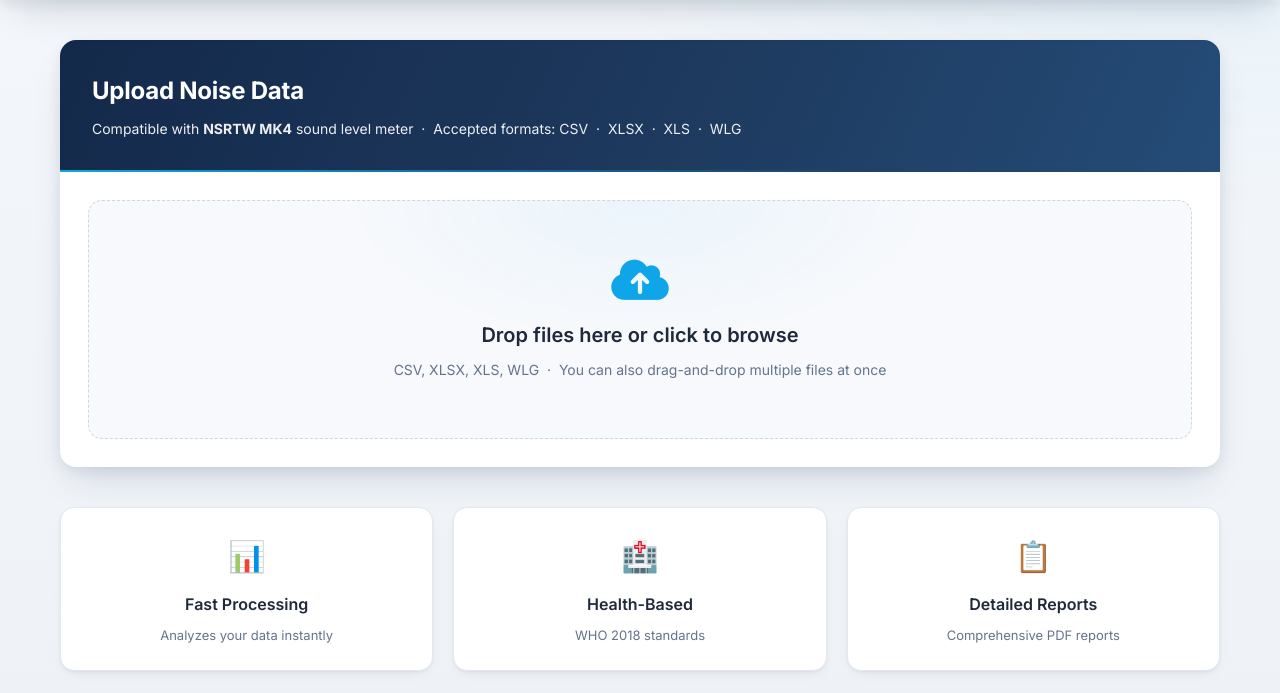
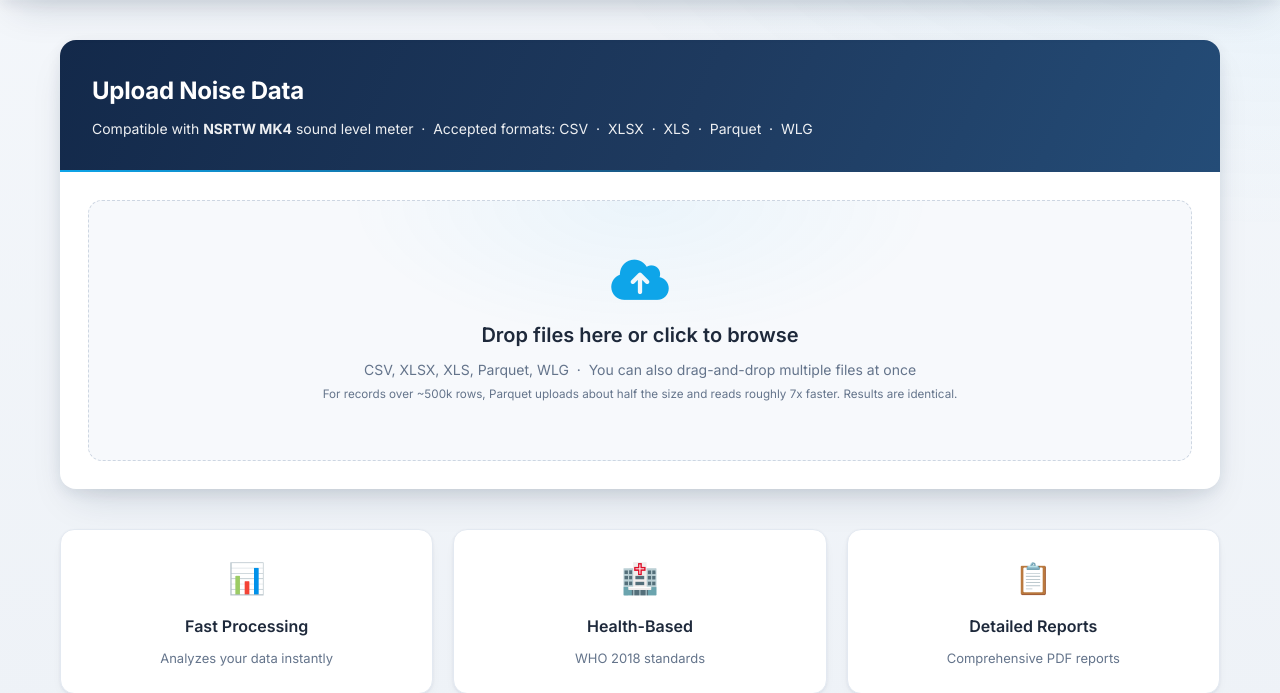
Before and after one commit to cpchoudhary2024/noiseproject, a Flask app: page / in a window 1280 px wide. Shown: the part 86-779 px from the top of the page. Run offline with Flask 3, Linux system fonts and the light colour scheme; some libraries are stand-ins or nearby versions.

Commit message:
Support Parquet input and raise the request timeout for large records
Ingest time is dominated by spreadsheet parsing, not by the analysis: a
943k-row .xlsx takes ~8 s to read and ~0.6 s to analyse. A full-season merge
(18 files, 513 MB, 10.7M rows) spends 53 s of its 72 s just reading files, and
peaks at ~4.1 GB RSS.

- Read Parquet, detected by its "PAR1" magic bytes alongside the existing
  OLE/ZIP/text sniffing, so a mislabelled extension still routes correctly.
  Same 943k-row record: 8.2 s -> 1.2 s to read, 39.7 MB -> 21.1 MB on disk.
- Add pyarrow; accept .parquet/.pq on upload and in the file pickers.
- tools/convert_to_parquet.py converts existing .xlsx/.xls/.csv exports in bulk.
  It reuses the platform's own read_input_file, so a converted file carries
  exactly the frame the platform would have built, including any reconstructed
  timestamp column.
- gunicorn --timeout 300 -> 600. Processing a full season takes ~72 s, but a
  large multipart upload over a domestic connection can add minutes on top; a
  50 MB two-file comparison upload was dropping at the transfer layer.

Conversion is lossless and verified: across two source files (.xlsx and the
tab-separated .xls variant), Parquet and original give bit-identical results for
row count, LAeq, Lden, Ldn, Lnight, both day/night windows, L10/L50/L90 and
LAmax — largest difference 0.00e+00 dB.

Deliberately NOT downsampling. Aggregating 1 s to 1 min preserves LAeq, Ldn,
Lden, Lnight and LAmax exactly (energy averaging is associative), but shifts
L90 by +0.92 dB because percentiles are not preserved. L90 is the floor metric
the community reports are built on, so that trade is not available here.

Verified: 288 API/report calls across 16 datasets including a Parquet one;
75 cross-surface checks; 12 adversarial shapes; 0 ground-truth deviations.

```diff
--- a/backend/app.py
+++ b/backend/app.py
@@ -55,6 +55,7 @@ def _set_progress(job_id: str, pct: int, msg: str):
 
 OLE_XLS_SIGNATURE = b"\xD0\xCF\x11\xE0\xA1\xB1\x1A\xE1"  # Excel 97-2003 .xls (OLE CF)
 ZIP_SIGNATURE = b"PK\x03\x04"  # .xlsx (ZIP container)
+PARQUET_SIGNATURE = b"PAR1"  # Apache Parquet (also the last 4 bytes of the file)
 
 
 def _read_file_head(filepath, size=4096):
@@ -92,7 +93,7 @@ RAW_UPLOAD_FOLDER = os.path.join(UPLOAD_FOLDER, 'raw')
 ARTIFACTS_DIR = os.environ.get('ARTIFACTS_DIR') or _default_artifacts
 ARTIFACTS_REPORTS_DIR = os.path.join(ARTIFACTS_DIR, 'reports')
 ARTIFACTS_CHARTS_DIR = os.path.join(ARTIFACTS_DIR, 'charts')
-ALLOWED_EXTENSIONS = {'csv', 'xlsx', 'xls', 'wlg'}
+ALLOWED_EXTENSIONS = {'csv', 'xlsx', 'xls', 'wlg', 'parquet', 'pq'}
 MAX_UPLOAD_MB = int(os.environ.get('UPLOAD_MAX_MB', '200'))
 MAX_FILE_SIZE = MAX_UPLOAD_MB * 1024 * 1024
 
@@ -533,6 +534,29 @@ def _flag_spreadsheet_row_limit_truncation(df: pd.DataFrame, filepath: str) -> p
     return df
 
 
+def read_parquet_file(filepath):
+    """Read a Parquet export.
+
+    Parquet is the recommended format for large records: for one 943k-row file
+    here it is roughly a tenth the size of the equivalent xlsx and reads about
+    twenty times faster. Ingest time is dominated by spreadsheet parsing, not by
+    the analysis, so the format choice is the single biggest lever on how large a
+    record this platform can handle.
+
+    Columns and dtypes are preserved exactly, so no timestamp reconstruction is
+    needed — but the same absolute-timestamp normalisation is applied so the
+    downstream pipeline sees an identical frame whatever the source format.
+    """
+    try:
+        df = pd.read_parquet(filepath)
+    except Exception as exc:
+        raise ValueError(
+            "Could not read this Parquet file. If it was written by another tool, "
+            f"re-export it with a standard writer. Underlying error: {exc}"
+        ) from exc
+    return _maybe_add_absolute_timestamp(df, None, filepath=filepath)
+
+
 def read_input_file(filepath):
     """Read CSV, Excel, or WLG by sniffing the actual file format.
 
@@ -540,9 +564,15 @@ def read_input_file(filepath):
     Supports:
     - CSV files
     - Excel files (.xls, .xlsx)
+    - Parquet files (recommended for large records)
     - WLG files (Larson Davis sound meter data)
     """
     head = _read_file_head(filepath)
+
+    # Parquet — magic bytes "PAR1" at the start of the file.
+    if head.startswith(PARQUET_SIGNATURE):
+        logger.info(f"Detected Parquet file format: {filepath}")
+        return read_parquet_file(filepath)
 
     # Check for Excel formats first
     if head.startswith(OLE_XLS_SIGNATURE) or head.startswith(ZIP_SIGNATURE):
--- a/frontend/templates/index.html
+++ b/frontend/templates/index.html
@@ -46,15 +46,15 @@
                 <div class="upload-card">
                     <div class="upload-header">
                         <h2>Upload Noise Data</h2>
-                        <p>Compatible with <strong>NSRTW MK4</strong> sound level meter &nbsp;·&nbsp; Accepted formats: CSV &nbsp;·&nbsp; XLSX &nbsp;·&nbsp; XLS &nbsp;·&nbsp; WLG</p>
+                        <p>Compatible with <strong>NSRTW MK4</strong> sound level meter &nbsp;·&nbsp; Accepted formats: CSV &nbsp;·&nbsp; XLSX &nbsp;·&nbsp; XLS &nbsp;·&nbsp; Parquet &nbsp;·&nbsp; WLG</p>
                     </div>
 
                     <!-- Drop zone (always visible, always clickable) -->
                     <div class="upload-zone" id="dropzone">
                         <i class="fas fa-cloud-upload-alt"></i>
                         <h3>Drop files here or click to browse</h3>
-                        <p>CSV, XLSX, XLS, WLG &nbsp;·&nbsp; You can also drag-and-drop multiple files at once</p>
-                        <input type="file" id="fileInput" accept=".csv,.xlsx,.xls,.wlg" multiple style="display: none;">
+                        <p>CSV, XLSX, XLS, Parquet, WLG &nbsp;·&nbsp; You can also drag-and-drop multiple files at once<br><small>For records over ~500k rows, Parquet uploads about half the size and reads roughly 7x faster. Results are identical.</small></p>
+                        <input type="file" id="fileInput" accept=".csv,.xlsx,.xls,.parquet,.pq,.wlg" multiple style="display: none;">
                     </div>
 
                     <!-- Staged file list — shown once ≥1 file is staged -->
@@ -133,7 +133,7 @@
                     </div>
                     <div id="batchFilesList"></div>
                     <div class="batch-files-footer">
-                        <input type="file" id="addMoreInput" accept=".csv,.xlsx,.xls,.wlg" multiple style="display:none;">
+                        <input type="file" id="addMoreInput" accept=".csv,.xlsx,.xls,.parquet,.pq,.wlg" multiple style="display:none;">
                         <button class="btn-add-more" onclick="addMoreFiles()">
                             <i class="fas fa-plus"></i> Add More Files to Batch
                         </button>
@@ -570,7 +570,7 @@
                     <i class="fas fa-layer-group" style="font-size:2.2rem; color:#3D5A80; margin-bottom:10px;"></i>
                     <h3>Drop 2 or more files here, or click to browse</h3>
                     <p>CSV, XLSX, XLS, WLG &nbsp;·&nbsp; Add files one-by-one or all at once</p>
-                    <input type="file" id="compareFileInput" accept=".csv,.xlsx,.xls,.wlg" multiple style="display:none;">
+                    <input type="file" id="compareFileInput" accept=".csv,.xlsx,.xls,.parquet,.pq,.wlg" multiple style="display:none;">
                 </div>
 
                 <!-- Staged file list -->
--- a/requirements.txt
+++ b/requirements.txt
@@ -3,6 +3,9 @@ Flask-CORS>=4.0.0
 pandas>=2.2.0
 numpy>=1.26.0
 openpyxl>=3.1.2
+# Parquet: ~8x smaller and ~20x faster to read than the equivalent xlsx, which
+# dominates ingest time on multi-million-row logger exports.
+pyarrow>=15.0.0
 xlrd>=2.0.1
 plotly>=5.18.0
 scipy>=1.12.0
```
Also changed, not shown: 1 other file.
